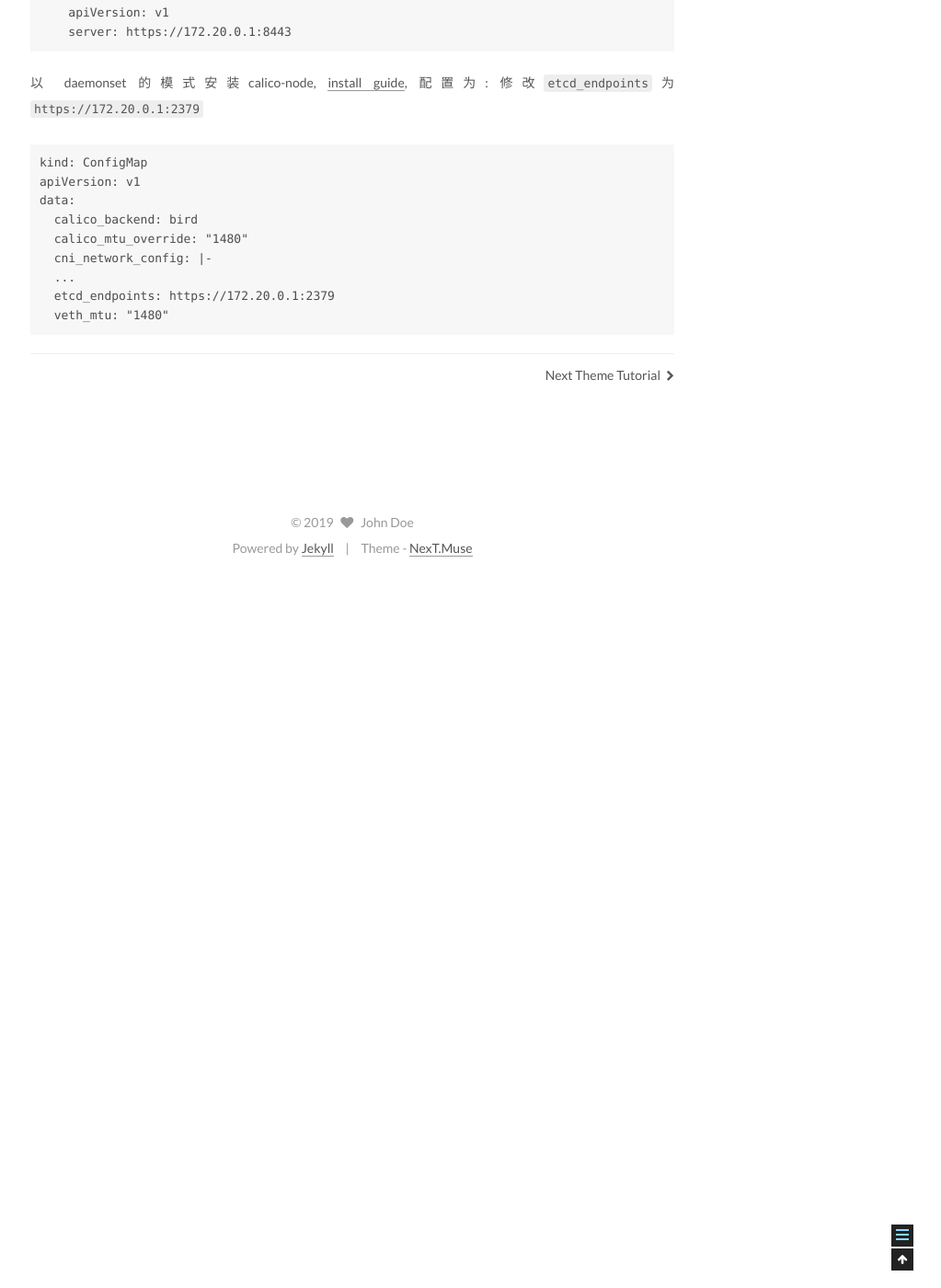
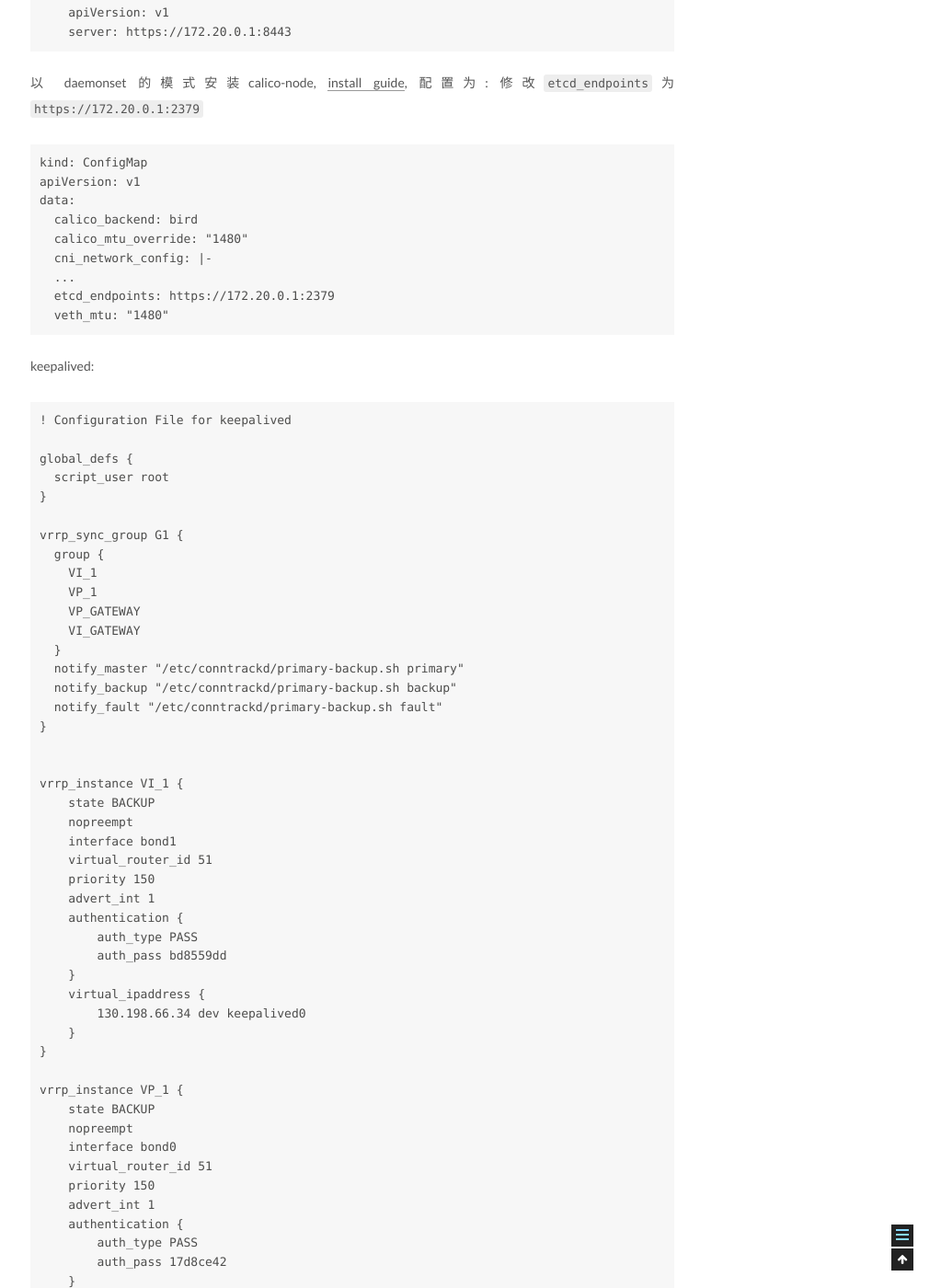
Before and after one commit to mytxyang/jekyll-theme-next, a Jekyll site: the page built from _posts/2019-05-29-huayun.md, in a window 1280 px wide and 1400 px high, scrolled down 7551 px. Shown: the whole window at 92% size, without its empty margins (257-1280 px from the left). Built offline with Jekyll 4.4.1, drawn with Linux system fonts in a browser that asks for light colours; before the commit the page ends 8181 px from its top, so only the background shows below that; some of the changed text lies outside the part shown.

Commit message:
Update 2019-05-29-huayun.md

````diff
--- a/_posts/2019-05-29-huayun.md
+++ b/_posts/2019-05-29-huayun.md
@@ -350,3 +350,106 @@ data:
   etcd_endpoints: https://172.20.0.1:2379
   veth_mtu: "1480"
 ```
+
+
+keepalived:
+```
+! Configuration File for keepalived
+
+global_defs {
+  script_user root
+}
+
+vrrp_sync_group G1 {
+  group {
+    VI_1
+    VP_1
+    VP_GATEWAY
+    VI_GATEWAY
+  }
+  notify_master "/etc/conntrackd/primary-backup.sh primary"
+  notify_backup "/etc/conntrackd/primary-backup.sh backup"
+  notify_fault "/etc/conntrackd/primary-backup.sh fault"
+}
+
+
+vrrp_instance VI_1 {
+    state BACKUP
+    nopreempt
+    interface bond1
+    virtual_router_id 51
+    priority 150
+    advert_int 1
+    authentication {
+        auth_type PASS
+        auth_pass bd8559dd
+    }
+    virtual_ipaddress {
+        130.198.66.34 dev keepalived0
+    }
+}
+
+vrrp_instance VP_1 {
+    state BACKUP
+    nopreempt
+    interface bond0
+    virtual_router_id 51
+    priority 150
+    advert_int 1
+    authentication {
+        auth_type PASS
+        auth_pass 17d8ce42
+    }
+    virtual_ipaddress {
+        10.63.24.194 dev keepalived0
+    }
+}
+vrrp_instance VP_GATEWAY {
+    state BACKUP
+    nopreempt
+    interface bond1
+    virtual_router_id 53
+    priority 150
+    advert_int 1
+    authentication {
+        auth_type PASS
+        auth_pass 6157bc6e
+    }
+    virtual_ipaddress {
+        130.198.66.36 dev keepalived0
+    }
+}
+
+vrrp_instance VI_GATEWAY {
+    state BACKUP
+    nopreempt
+    interface bond1
+    virtual_router_id 52
+    priority 150
+    advert_int 1
+    authentication {
+        auth_type PASS
+        auth_pass 748327dd
+    }
+    virtual_ipaddress {
+        130.198.66.35 dev keepalived0
+    }
+}
+virtual_server 130.198.66.34 0 {
+    lb_algo rr
+    lb_kind NAT
+    persistence_timeout 5
+    persistence_granularity 255.255.255.255
+    protocol TCP
+    real_server 130.198.74.152 0 {
+        weight 1
+        HTTP_GET {
+            url {
+                path /
+                status_code 200
+            }
+            connect_timeout 3
+            connect_port 20000
+        }
+    }
+```
````
